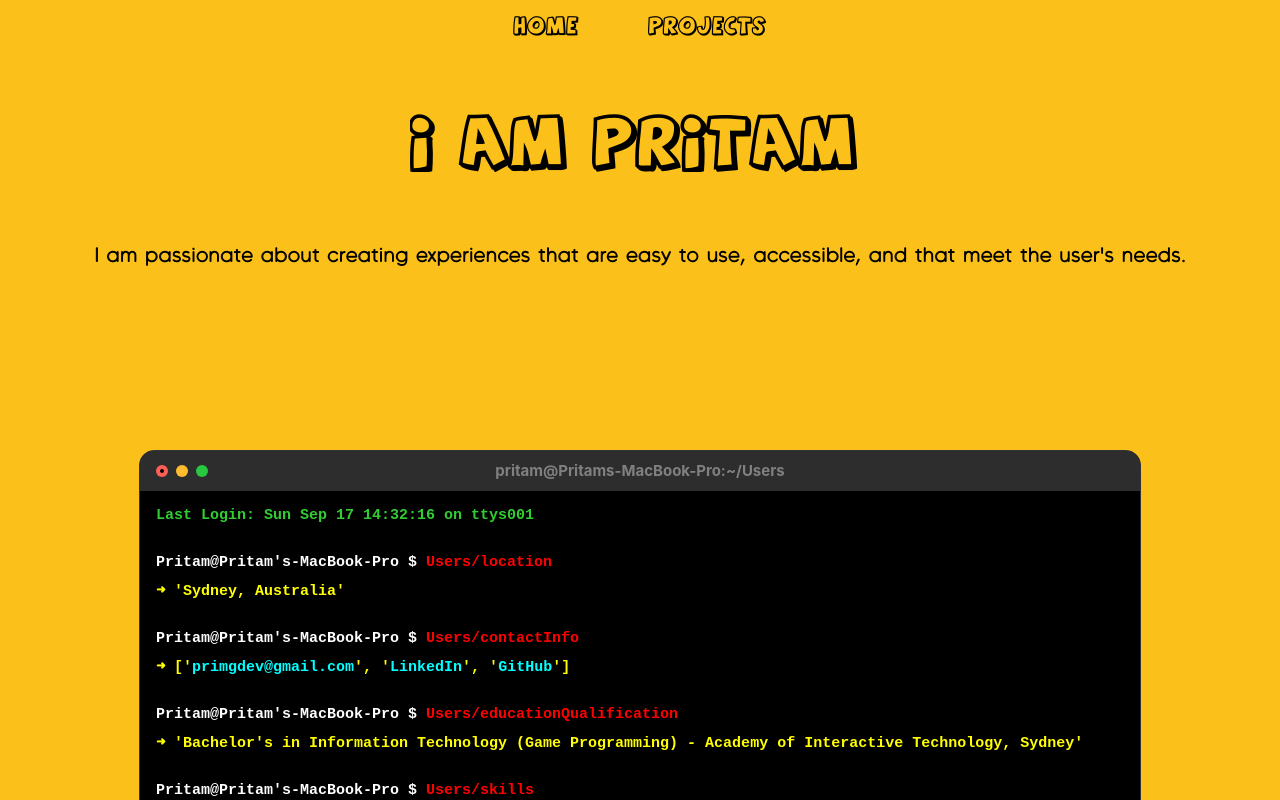
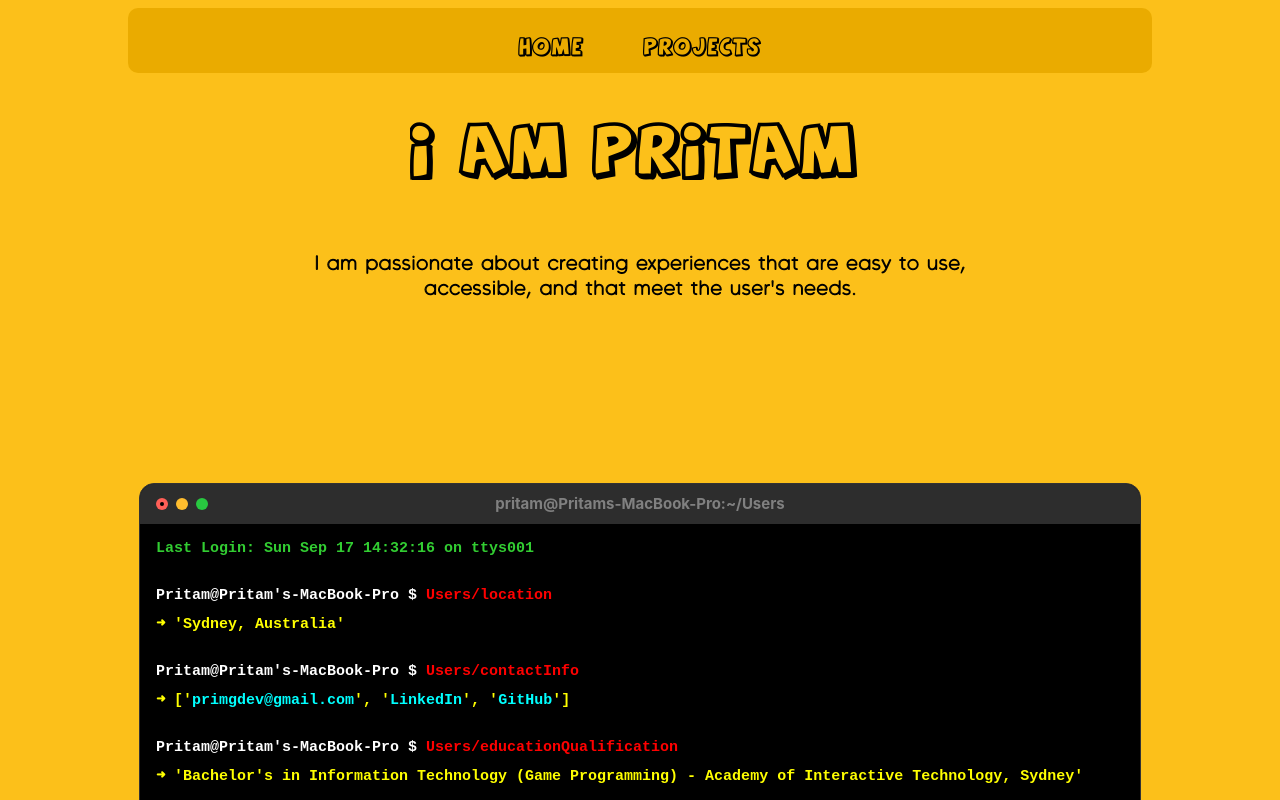
Before and after one commit to PritamMaharjan86/portfolio-react, a React (Create React App) app: page / in a window 1280 px wide. Shown: the top 800 px of the page. Built offline with nearby package versions, Linux system fonts and the light colour scheme.

Commit message:
fixing vertical issue

```diff
--- a/src/App.js
+++ b/src/App.js
@@ -61,11 +61,11 @@ function App() {
               wrapper="span"
               cursor={true}
               repeat={Infinity}
-              style={{ fontSize: '50px', display: 'inline-block', fontFamily: 'CustomFont' }}
+              style={{ fontSize: '50px', display: 'inline-block', fontFamily: 'CustomFont', maxWidth: '100%'}}
             />
           </h1>
 
-          <p style={{ fontSize: '20px', color: 'black', fontFamily: 'textFont' }}> I am passionate about creating experiences that are easy to use, accessible, and that meet the user's needs.</p>
+          <p style={{ fontSize: '20px', color: 'black', fontFamily: 'textFont', width: '60%' }}> I am passionate about creating experiences that are easy to use, accessible, and that meet the user's needs.</p>
           {loading ? <Loader /> : <p></p>}
 
         </div>
@@ -92,7 +92,7 @@ function App() {
               display: 'flex',
               justifyContent: 'center',
               alignItems: 'center',
-              width: '100vw',
+              width: '100%',
               height: '100vh',
               bgcolor: 'background.default'
             }}
--- a/src/components/navigation.css
+++ b/src/components/navigation.css
@@ -4,7 +4,10 @@
   justify-content: center;
   align-items: center;
   position: fixed;
-
+  background-color: #eaab00;
+  width: 80%;
+  border-radius: 10px;
+  height: 65px;
 }
 
 
@@ -18,8 +21,8 @@
   font-size: 17px;
   z-index: 2;
   padding: 18px 30px;
-  margin: 0 5px;
   font-weight: 500;
+
 
 }
 
--- a/src/components/navigation.js
+++ b/src/components/navigation.js
@@ -8,10 +8,10 @@ export default function Navigation() {
         <>
             <div class="nav-holder">
                 <div class="nav-top">
-                    <Link className='nav' style={{ transition: 'all 0.1s ease-in-out', paddingTop: '10px', paddingBottom: '10px', fontFamily: 'CustomFont', fontWeight:'bold' }}>
+                    <Link className='nav' style={{ transition: 'all 0.1s ease-in-out', fontFamily: 'CustomFont', fontWeight: 'bold' }}>
                         Home
                     </Link>
-                    <Link className='nav' style={{ transition: 'all 0.1s ease-in-out', paddingTop: '10px', paddingBottom: '10px', fontFamily: 'CustomFont', fontWeight:'bold' }}>
+                    <Link className='nav' style={{ transition: 'all 0.1s ease-in-out', fontFamily: 'CustomFont', fontWeight: 'bold' }}>
                         Projects
                     </Link>
 
--- a/src/index.css
+++ b/src/index.css
@@ -1,44 +1,8 @@
 body {
-  margin: 0;
   font-family: -apple-system, BlinkMacSystemFont, "Segoe UI", "Roboto", "Oxygen",
     "Ubuntu", "Cantarell", "Fira Sans", "Droid Sans", "Helvetica Neue",
     sans-serif;
   -webkit-font-smoothing: antialiased;
   -moz-osx-font-smoothing: grayscale;
   background-color: #fcc01a;
-  /* background:
-  linear-gradient(-90deg, rgba(255, 255, 255, 0.05) 1px, transparent 1px),
-  linear-gradient(rgba(255, 255, 255, 0.05) 1px, transparent 1px),
-  linear-gradient(-90deg, rgba(255, 255, 255, 0.04) 1px, transparent 1px),
-  linear-gradient(rgba(0, 0, 0, 0.04) 1px, transparent 1px),
-  linear-gradient(transparent 3px, #000000 3px, #000000 78px, transparent 78px),
-  linear-gradient(-90deg, #222222 1px, transparent 1px),
-  linear-gradient(-90deg, transparent 3px, #000000 3px, #000000 78px, transparent 78px),
-  linear-gradient(#222222 1px, transparent 1px),
-  #000000;
-background-size:
-  4px 4px,
-  4px 4px,
-  80px 80px,
-  80px 80px,
-  80px 80px,
-  80px 80px,
-  80px 80px,
-  80px 80px; */
 }
-
-code {
-  font-family: source-code-pro, Menlo, Monaco, Consolas, "Courier New",
-    monospace;
-}
-.img {
-  top: 0;
-  width: 100%;
-  position: absolute;
-}
-
-.stars {
-  top: -1px;
-  width: 100%;
-  position: absolute;
-}
```
